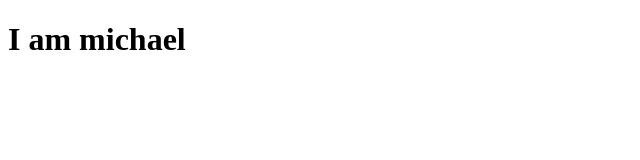
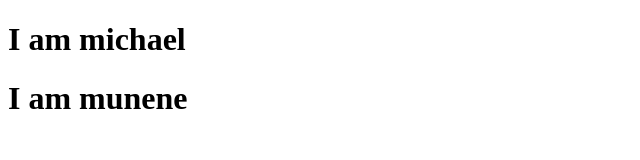
Before and after one commit to MICHAELMUNAVU83/training, a plain HTML site: page index.html in a window 1280 px wide. Shown: the whole page, without its empty margins (0-640 px from the left). Drawn offline with Linux system fonts and the light colour scheme.

Commit message:
add h1 munene

```diff
--- a/index.html
+++ b/index.html
@@ -8,5 +8,6 @@
   </head>
   <body>
     <h1>I am michael</h1>
+    <h1>I am munene</h1>
   </body>
 </html>
```
